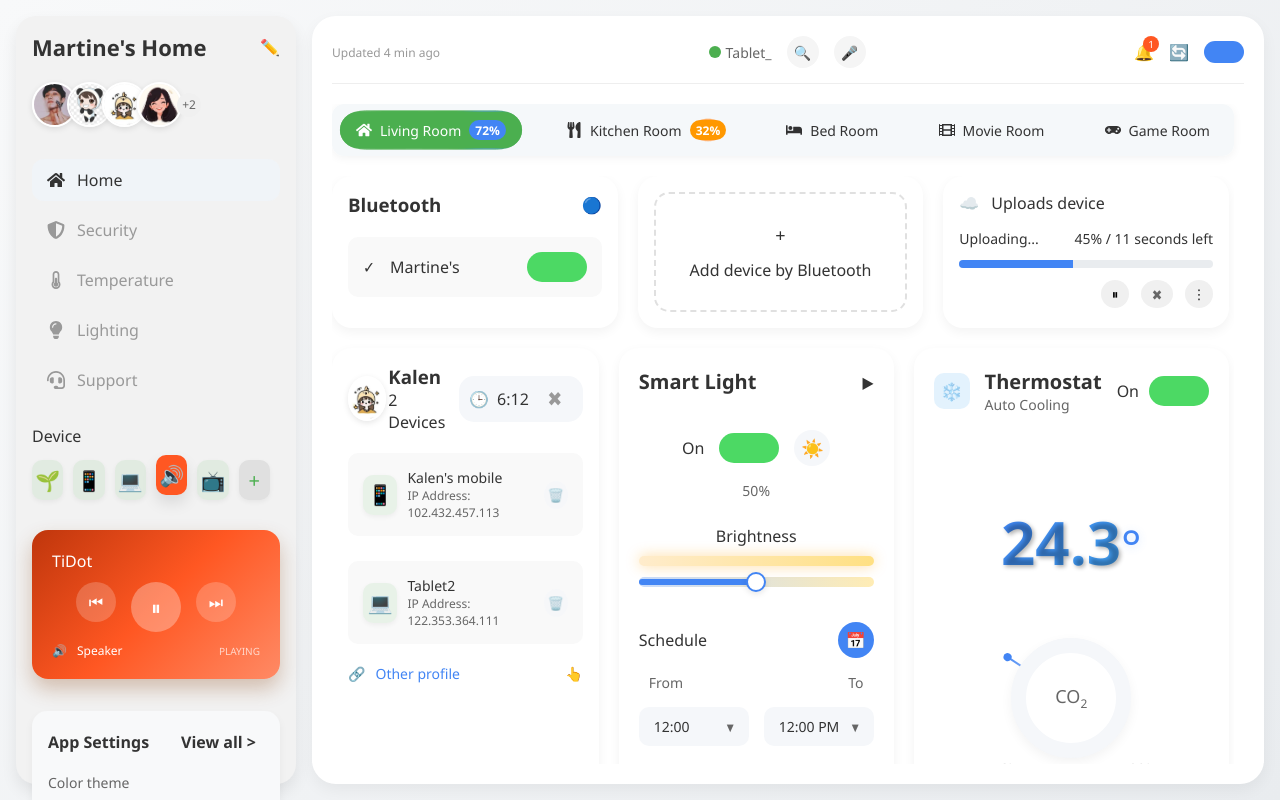
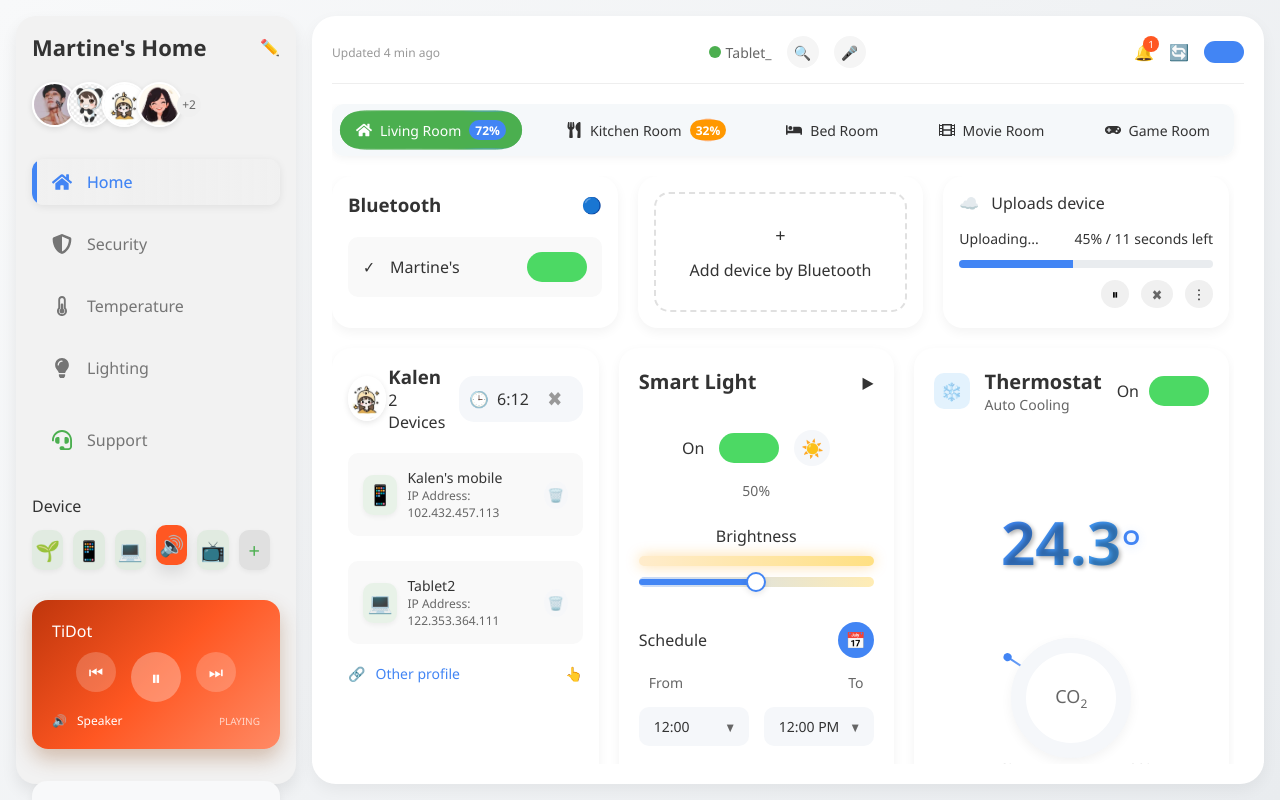
Before and after one commit to ZTL123Z/smart-home-dashboard, a React (Create React App) app: page / in a window 1280 px wide. Built offline with nearby package versions, Linux system fonts and the light colour scheme.

Commit message:
按钮优化

```diff
--- a/src/components/DeviceCards.css
+++ b/src/components/DeviceCards.css
@@ -2279,3 +2279,134 @@
     opacity: 1;
   }
 }
+
+.menu-item {
+  display: flex;
+  align-items: center;
+  gap: 15px;
+  padding: 12px 20px;
+  border-radius: 12px;
+  cursor: pointer;
+  transition: all 0.3s ease;
+  position: relative;
+  overflow: hidden;
+  margin-bottom: 8px;
+  background-color: transparent;
+  box-shadow: 0 0 0 rgba(0, 0, 0, 0);
+}
+
+.menu-item:hover {
+  background-color: rgba(240, 240, 240, 0.6);
+  transform: translateX(5px);
+  box-shadow: 0 2px 5px rgba(0, 0, 0, 0.05);
+}
+
+.menu-item.active {
+  background-color: rgba(240, 240, 240, 0.8);
+  background-image: linear-gradient(to right, rgba(240, 240, 240, 0.8), rgba(240, 240, 240, 0.4));
+  font-weight: 500;
+  box-shadow: 0 2px 8px rgba(0, 0, 0, 0.08);
+}
+
+.menu-item .menu-icon {
+  font-size: 20px;
+  color: #757575;
+  transition: all 0.3s ease;
+}
+
+.menu-item:hover .menu-icon {
+  color: #4285f4;
+  transform: scale(1.1);
+}
+
+.menu-item.active .menu-icon {
+  color: #4285f4;
+}
+
+.menu-item span {
+  font-size: 16px;
+  color: #757575;
+  transition: all 0.3s ease;
+}
+
+.menu-item:hover span {
+  color: #4285f4;
+  text-shadow: 0 0 0.5px rgba(66, 133, 244, 0.3);
+}
+
+.menu-item.active span {
+  color: #4285f4;
+  text-shadow: 0 0 0.5px rgba(66, 133, 244, 0.5);
+}
+
+.menu-item::before {
+  content: '';
+  position: absolute;
+  left: 0;
+  top: 0;
+  height: 100%;
+  width: 0;
+  background-color: rgba(66, 133, 244, 0.1);
+  transition: width 0.3s ease;
+}
+
+.menu-item:hover::before {
+  width: 5px;
+}
+
+.menu-item.active::before {
+  width: 5px;
+  background-color: #4285f4;
+}
+
+.menu-item.support {
+  margin-top: 10px;
+}
+
+.menu-item.support .menu-icon {
+  color: #4CAF50;
+}
+
+.menu-item.support:hover .menu-icon,
+.menu-item.support.active .menu-icon {
+  color: #2E7D32;
+}
+
+.menu-item.support:hover span,
+.menu-item.support.active span {
+  color: #2E7D32;
+}
+
+.menu-item.support::before {
+  background-color: rgba(76, 175, 80, 0.1);
+}
+
+.menu-item.support.active::before {
+  background-color: #4CAF50;
+}
+
+.menu-item.support:hover {
+  background-color: rgba(76, 175, 80, 0.1);
+}
+
+.menu-item.support.active {
+  background-color: rgba(76, 175, 80, 0.2);
+  background-image: linear-gradient(to right, rgba(76, 175, 80, 0.2), rgba(76, 175, 80, 0.05));
+}
+
+.menu-item.clicked {
+  animation: pulse 0.6s ease;
+}
+
+@keyframes pulse {
+  0% {
+    transform: scale(1);
+  }
+  50% {
+    transform: scale(0.98);
+    background-color: rgba(66, 133, 244, 0.15);
+  }
+  100% {
+    transform: scale(1);
+  }
+}
--- a/src/components/Sidebar.js
+++ b/src/components/Sidebar.js
@@ -9,6 +9,7 @@ const Sidebar = ({ onMenuItemClick, onThemeChange, onColorChange, currentTheme,
   const [homeName, setHomeName] = useState("Martine's Home");
   const [isEditing, setIsEditing] = useState(false);
   const [activeMenuItem, setActiveMenuItem] = useState('home');
+  const [clickedItem, setClickedItem] = useState(null);
   const [activeDevice, setActiveDevice] = useState('speaker');
   const [isPlaying, setIsPlaying] = useState(true);
   const [showColorPicker, setShowColorPicker] = useState(false);
@@ -49,8 +50,28 @@ const Sidebar = ({ onMenuItemClick, onThemeChange, onColorChange, currentTheme,
   };
 
   // 处理菜单项点击
-  const handleMenuItemClick = (menuItem) => {
+  const handleMenuItemClick = (menuItem, e) => {
     setActiveMenuItem(menuItem);
+    setClickedItem(menuItem);
+
+    // Create ripple effect
+    const button = e.currentTarget;
+    const rect = button.getBoundingClientRect();
+    const x = e.clientX - rect.left;
+    const y = e.clientY - rect.top;
+
+    const ripple = document.createElement('span');
+    ripple.className = 'ripple';
+    ripple.style.left = `${x}px`;
+    ripple.style.top = `${y}px`;
+
+    button.appendChild(ripple);
+
+    setTimeout(() => {
+      ripple.remove();
+      setClickedItem(null);
+    }, 600);
+
     // 通知父组件更新主内容区域
     if (onMenuItemClick) {
       onMenuItemClick(menuItem);
@@ -58,7 +79,7 @@ const Sidebar = ({ onMenuItemClick, onThemeChange, onColorChange, currentTheme,
   };
 
   // 处理设备点击
-  const handleDeviceClick = (deviceId) => {
+  const handleDeviceClick = (deviceId, e) => {
     if (deviceId === 'add') {
       alert('Add new device functionality would open here');
       return;
@@ -279,36 +300,36 @@ const Sidebar = ({ onMenuItemClick, onThemeChange, onColorChange, currentTheme,
       {/* 侧边栏菜单 */}
       <div className="sidebar-menu">
         <div
-          className={`menu-item ${activeMenuItem === 'home' ? 'active' : ''}`}
-          onClick={() => handleMenuItemClick('home')}
+          className={`menu-item ${activeMenuItem === 'home' ? 'active' : ''} ${clickedItem === 'home' ? 'clicked' : ''}`}
+          onClick={(e) => handleMenuItemClick('home', e)}
         >
           <FaHome className="menu-icon" />
           <span>Home</span>
         </div>
         <div
-          className={`menu-item ${activeMenuItem === 'security' ? 'active' : ''}`}
-          onClick={() => handleMenuItemClick('security')}
+          className={`menu-item ${activeMenuItem === 'security' ? 'active' : ''} ${clickedItem === 'security' ? 'clicked' : ''}`}
+          onClick={(e) => handleMenuItemClick('security', e)}
         >
           <FaShieldAlt className="menu-icon" />
           <span>Security</span>
         </div>
         <div
-          className={`menu-item ${activeMenuItem === 'temperature' ? 'active' : ''}`}
-          onClick={() => handleMenuItemClick('temperature')}
+          className={`menu-item ${activeMenuItem === 'temperature' ? 'active' : ''} ${clickedItem === 'temperature' ? 'clicked' : ''}`}
+          onClick={(e) => handleMenuItemClick('temperature', e)}
         >
           <FaThermometerHalf className="menu-icon" />
           <span>Temperature</span>
         </div>
         <div
-          className={`menu-item ${activeMenuItem === 'lighting' ? 'active' : ''}`}
-          onClick={() => handleMenuItemClick('lighting')}
+          className={`menu-item ${activeMenuItem === 'lighting' ? 'active' : ''} ${clickedItem === 'lighting' ? 'clicked' : ''}`}
+          onClick={(e) => handleMenuItemClick('lighting', e)}
         >
           <FaLightbulb className="menu-icon" />
           <span>Lighting</span>
         </div>
         <div
-          className={`menu-item ${activeMenuItem === 'support' ? 'active' : ''}`}
-          onClick={() => handleMenuItemClick('support')}
+          className={`menu-item support ${activeMenuItem === 'support' ? 'active' : ''} ${clickedItem === 'support' ? 'clicked' : ''}`}
+          onClick={(e) => handleMenuItemClick('support', e)}
         >
           <FaHeadset className="menu-icon" />
           <span>Support</span>
@@ -323,7 +344,7 @@ const Sidebar = ({ onMenuItemClick, onThemeChange, onColorChange, currentTheme,
             <div
               key={device.id}
               className={`device-icon ${activeDevice === device.id ? 'active' : ''} ${device.id === 'add' ? 'add' : ''}`}
-              onClick={() => handleDeviceClick(device.id)}
+              onClick={(e) => handleDeviceClick(device.id, e)}
               style={activeDevice === device.id ? { backgroundColor: device.color } : {}}
             >
               {device.icon}
```
